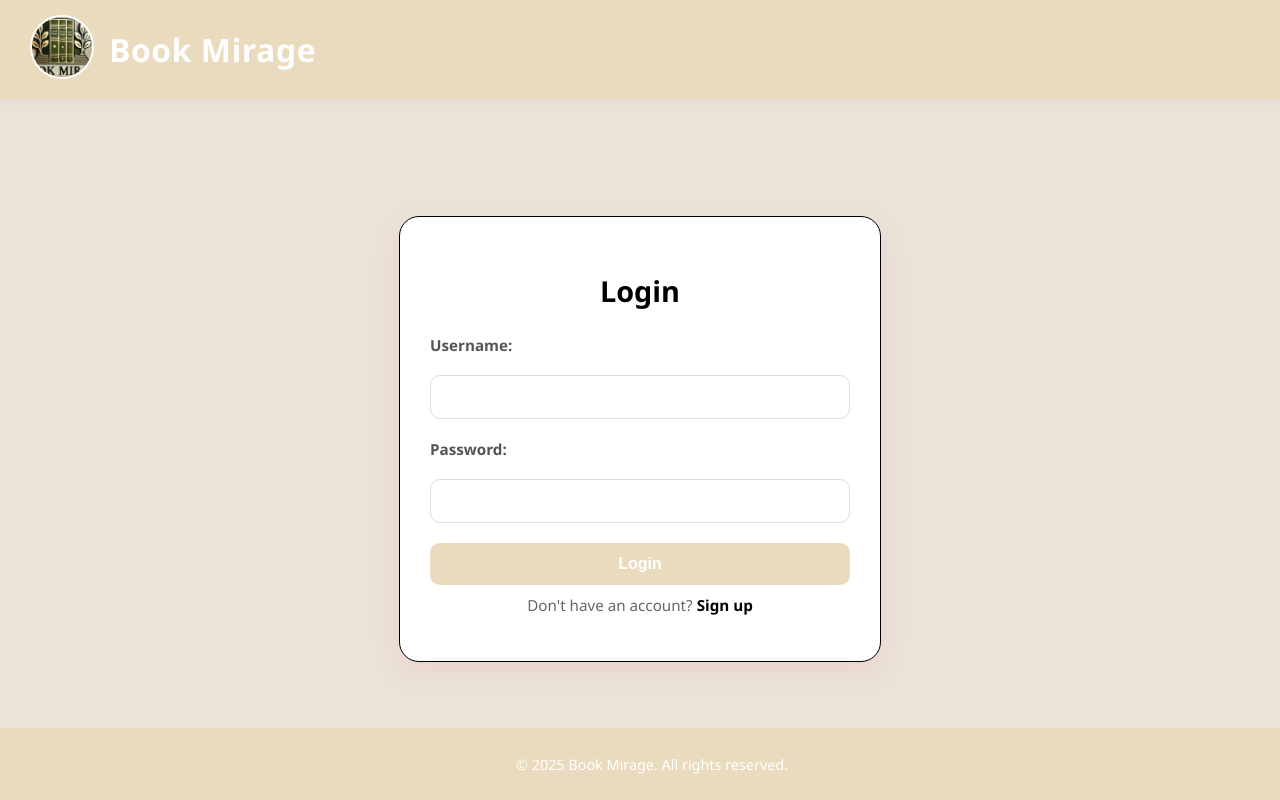
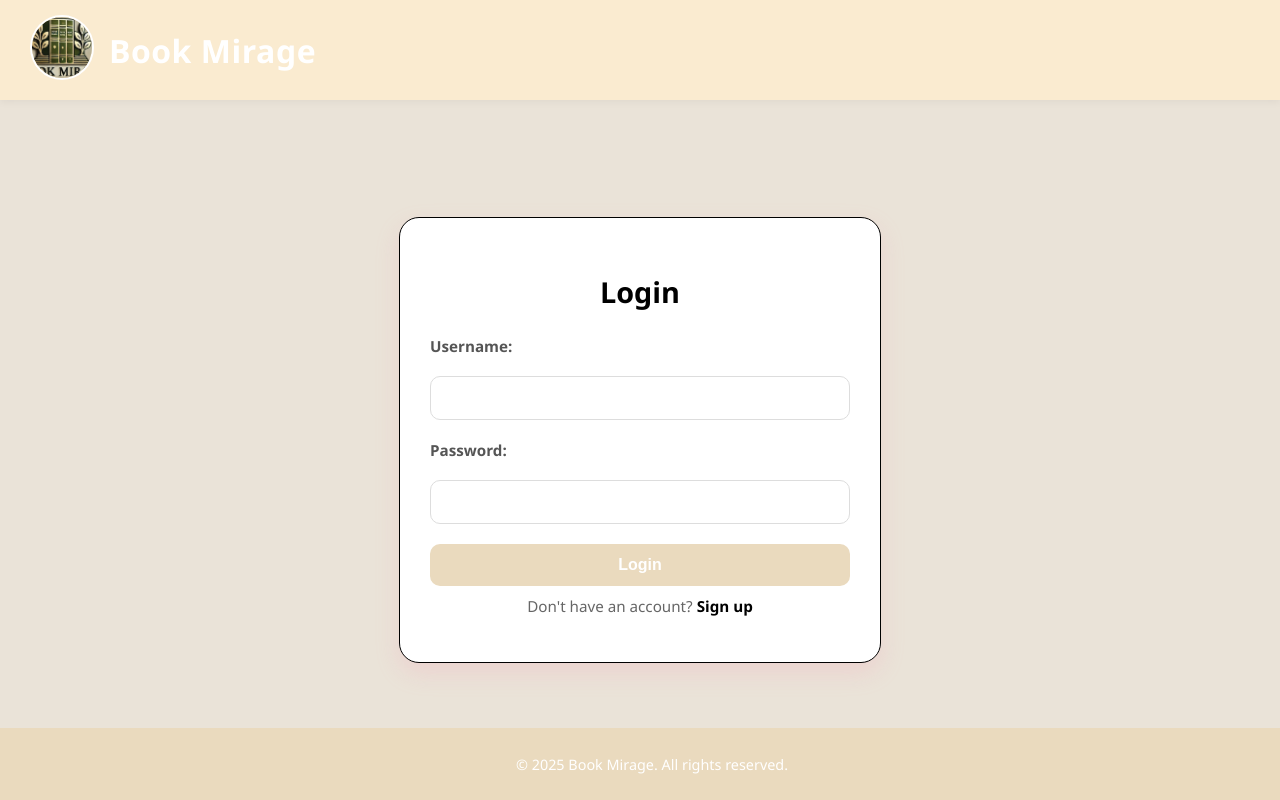
Before and after one commit to Atom370/book, a plain HTML site: page login.html in a window 1280 px wide. Drawn offline with Linux system fonts and the light colour scheme.

Commit message:
changes in login page

```diff
--- a/login.css
+++ b/login.css
@@ -12,7 +12,7 @@ header {
     display: flex;
     align-items: center;
     padding: 15px 30px;
-    background-color: rgb(234, 218, 190); /* Medium pink */
+    background-color: rgb(250, 235, 208); /* Medium pink */
     color: #fff;
     box-shadow: 0 2px 8px rgba(0, 0, 0, 0.05);
 }
@@ -24,7 +24,7 @@ header .logo-container {
 }
 
 header .logo-container img {
-    height: 60px;
+    height: 61px;
     width: 60px;
     border-radius: 50%;
     object-fit: cover;
```
